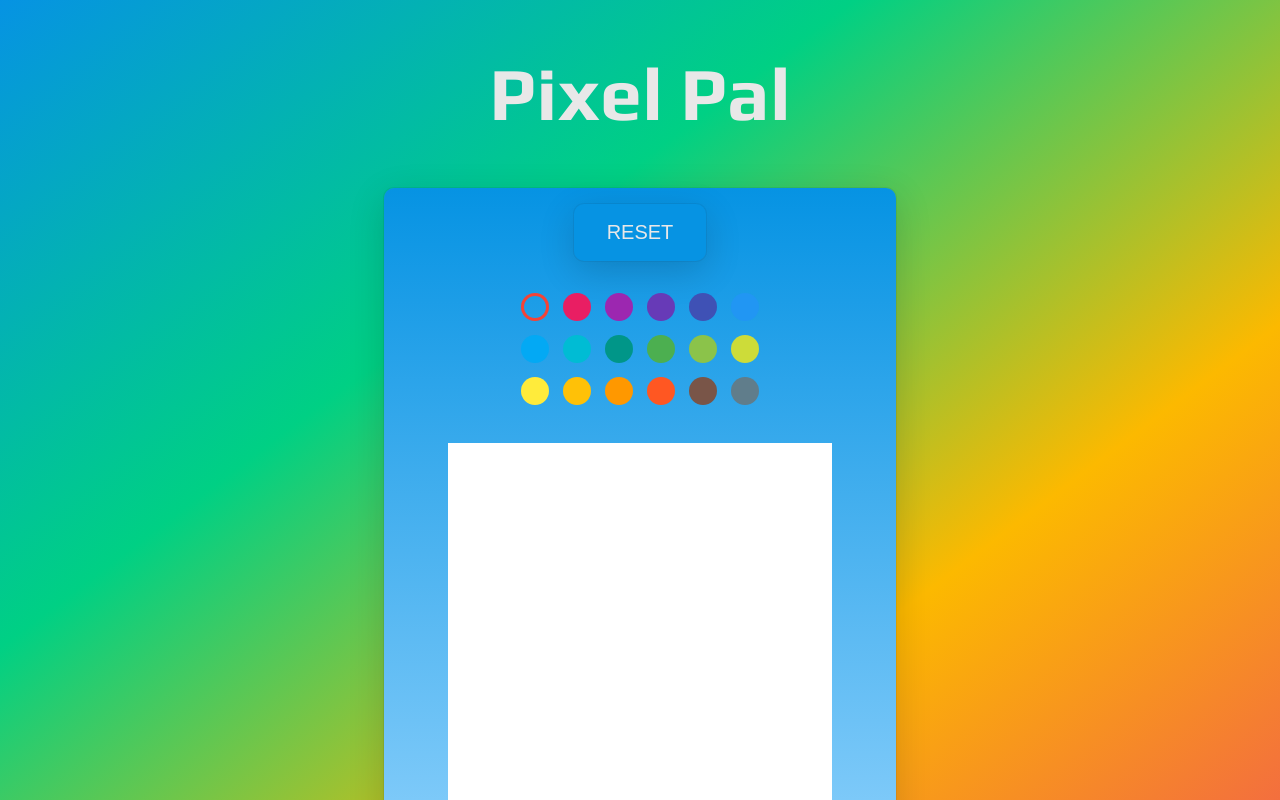
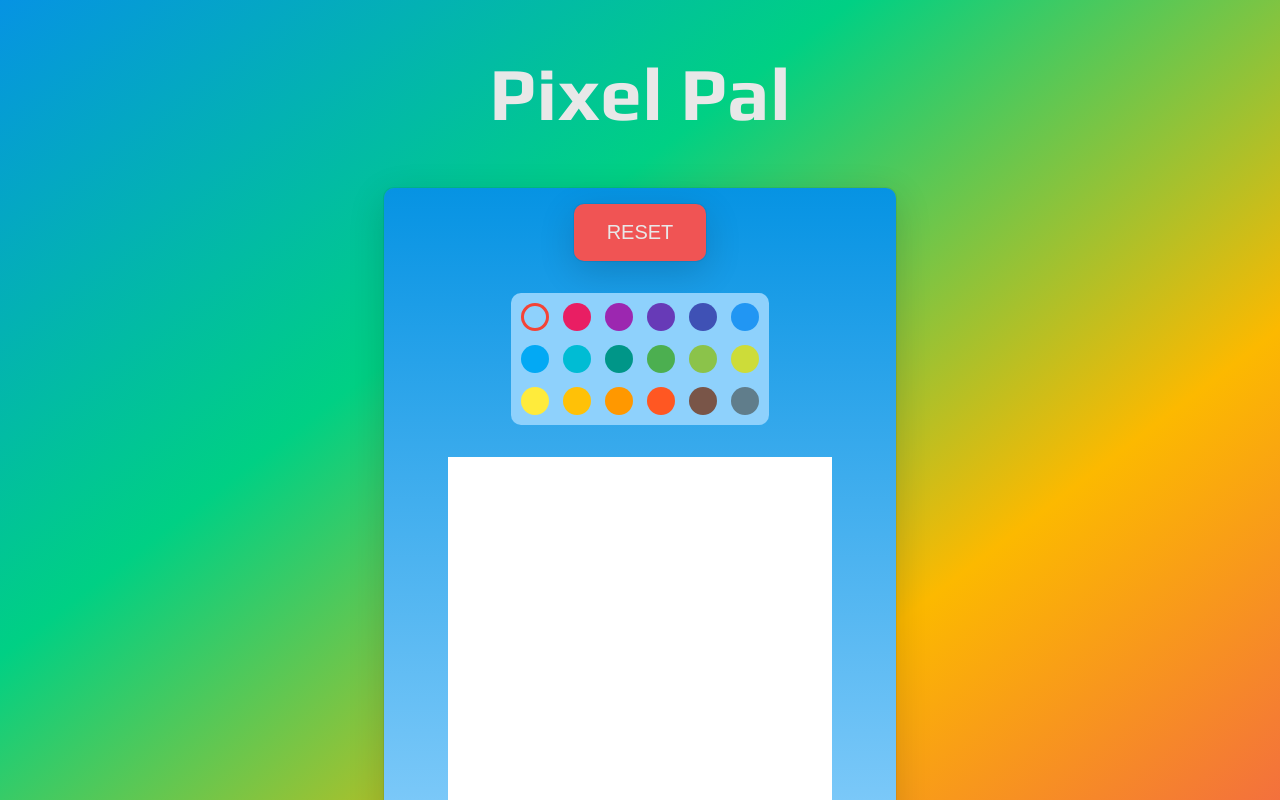
Before and after one commit to pixel-pal/pixel-pal, a React (Vite) app: page / in a window 1280 px wide. Both pictures are taken after a click on the button "START DRAWING". Shown: the top 800 px of the page. Built offline with nearby package versions, Linux system fonts and the light colour scheme.

Commit message:
adjust styles

```diff
--- a/src/app/components/DrawingPanel.tsx
+++ b/src/app/components/DrawingPanel.tsx
@@ -2,9 +2,9 @@ import React from 'react';
 import '../styles/drawingPanel.scss';
 import Row from './Row';
 
-import { DrawingProps } from '../../types'
+import { DrawingProps } from '../../types';
 
-export default function DrawingPanel(props : DrawingProps) {
+export default function DrawingPanel(props: DrawingProps) {
   const { width, height, selectedColor } = props;
 
   const rows = [];
--- a/src/app/components/Editor.tsx
+++ b/src/app/components/Editor.tsx
@@ -20,7 +20,7 @@ export default function Editor() {
   }
 
   const changeColor = (color: any) => {
-    console.log(color)
+    console.log(color);
     setColor(color.hex);
   };
 
@@ -59,7 +59,9 @@ export default function Editor() {
       </button>
 
       {hideOptions && (
-        <CirclePicker color={selectedColor} onChangeComplete={changeColor} />
+        <div id='color-picker'>
+          <CirclePicker color={selectedColor} onChangeComplete={changeColor} />
+        </div>
       )}
 
       {hideOptions && (
--- a/src/app/components/Pixel.tsx
+++ b/src/app/components/Pixel.tsx
@@ -1,8 +1,8 @@
 import React, { useState } from 'react';
 import '../styles/pixel.scss';
-import { PixelProps } from '../../types'
+import { PixelProps } from '../../types';
 
-export default function Pixel(props : PixelProps) {
+export default function Pixel(props: PixelProps) {
   const { selectedColor } = props;
 
   const [pixelColor, setPixelColor] = useState('#fff');
--- a/src/app/components/Row.tsx
+++ b/src/app/components/Row.tsx
@@ -1,9 +1,9 @@
 import React from 'react';
 import Pixel from './Pixel';
 import '../styles/row.scss';
-import { RowProps } from '../../types'
+import { RowProps } from '../../types';
 
-export default function Row(props : RowProps) {
+export default function Row(props: RowProps) {
   const { width, selectedColor } = props;
 
   const pixels = [];
--- a/src/app/styles/editor.scss
+++ b/src/app/styles/editor.scss
@@ -58,7 +58,7 @@
 
   .button {
     font-size: 1.25rem;
-    background-color: $blue;
+    background-color: $red;
     color: $white;
     padding: 1rem 2rem;
     border-radius: 10px;
@@ -70,11 +70,14 @@
 
     &:hover {
       cursor: pointer;
-      background-color: $red;
+      background-color: $green;
     }
   }
 
-  .circle-picker {
-    margin-bottom: 1.5rem !important;
+  #color-picker {
+    background-color: $lt_blue;
+    padding: 10px;
+    border-radius: 10px;
+    margin-bottom: 2em;
   }
 }
```
Also changed, not shown: src/types.ts (+9 -9 lines), .lintstagedrc.json.
